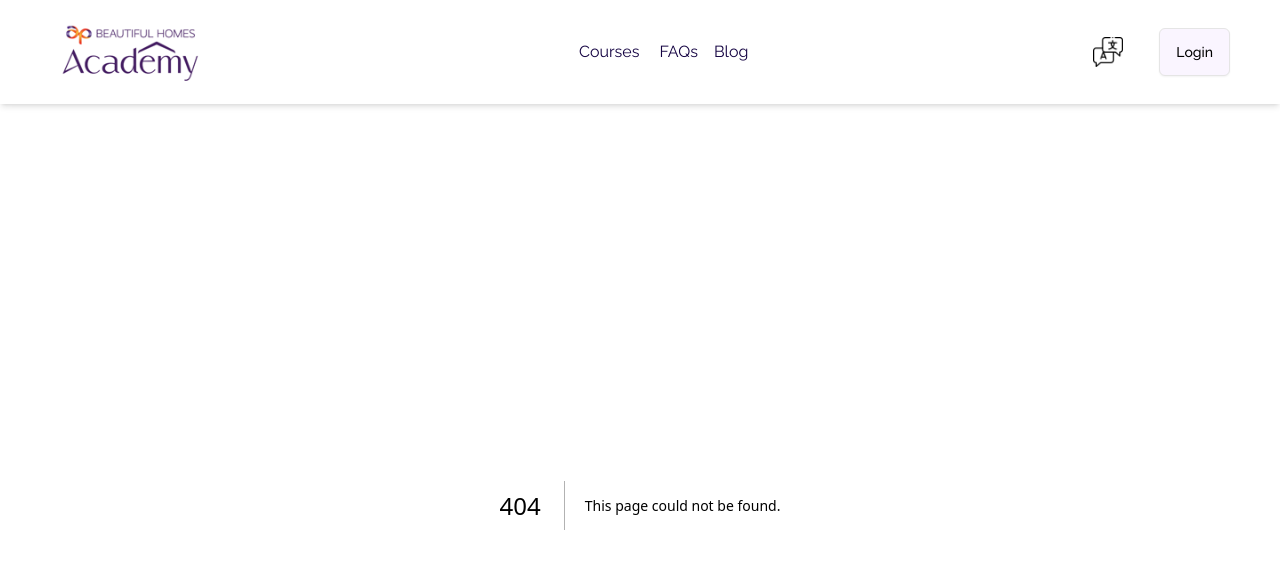
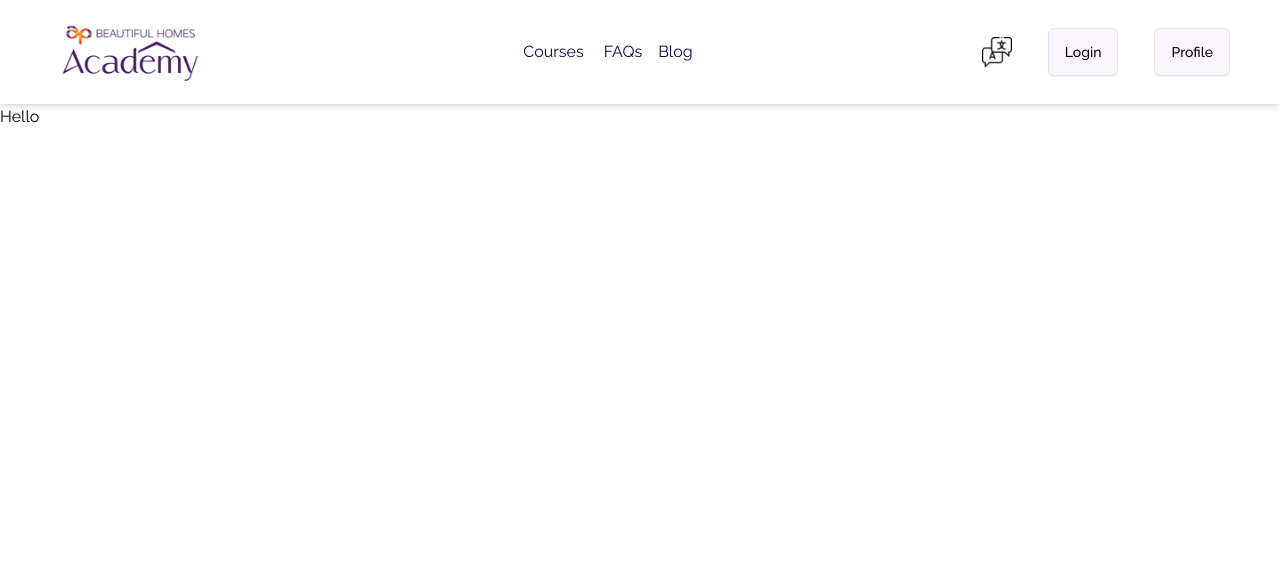
Before and after one commit to tusharkamlaai/apbhacademy1, a Next.js app: page /profile in a window 1280 px wide. Before the commit this address had no page. Shown: the top 568 px of the page. Built offline with nearby package versions, Linux system fonts and the light colour scheme; a web font is replaced by a local one.

Commit message:
'scrolleradd.

```diff
--- a/src/app/components/ui/Navbar.jsx
+++ b/src/app/components/ui/Navbar.jsx
@@ -127,7 +127,7 @@ const Navbar = () => {
 
                         </div>
                         <Link
-                        onClick={handleLinkClick}
+                            onClick={handleLinkClick}
                             href="/blog"
                             className="block mt-4 lg:inline-block lg:mt-0 text-[#140342] hover:text-black text-[16px]"
                         >
@@ -151,6 +151,7 @@ const Navbar = () => {
                         </button> */}
 
                         <Link href='/auth/login'> <Button variant="outline" className=" bg-purple-50 h-[3rem]" >Login</Button></Link>
+                        <Link href='/profile'> <Button variant="outline" className=" bg-purple-50 h-[3rem]" >Profile</Button></Link>
                     </div>
                 </div>
             </nav>
--- a/src/app/globals.css
+++ b/src/app/globals.css
@@ -97,3 +97,22 @@ body {
   width: 100%;
   z-index: 1000;
 } */
+
+
+::-webkit-scrollbar {
+  width: 10px;
+}
+
+::-webkit-scrollbar-track {
+  box-shadow: inset 0 0 5px grey;
+  border-radius: 10px;
+}
+
+::-webkit-scrollbar-thumb {
+  background: grey;
+  border-radius: 10px;
+}
+
+::-webkit-scrollbar-thumb:hover {
+  background: #b30000;
+}
--- /dev/null
+++ b/src/app/profile/page.jsx
@@ -0,0 +1,13 @@
+'use client'
+
+import React from 'react'
+
+const page = () => {
+    return (
+        <div className='mt-[6rem]'>
+           Hello
+        </div>
+    )
+}
+
+export default page
```
